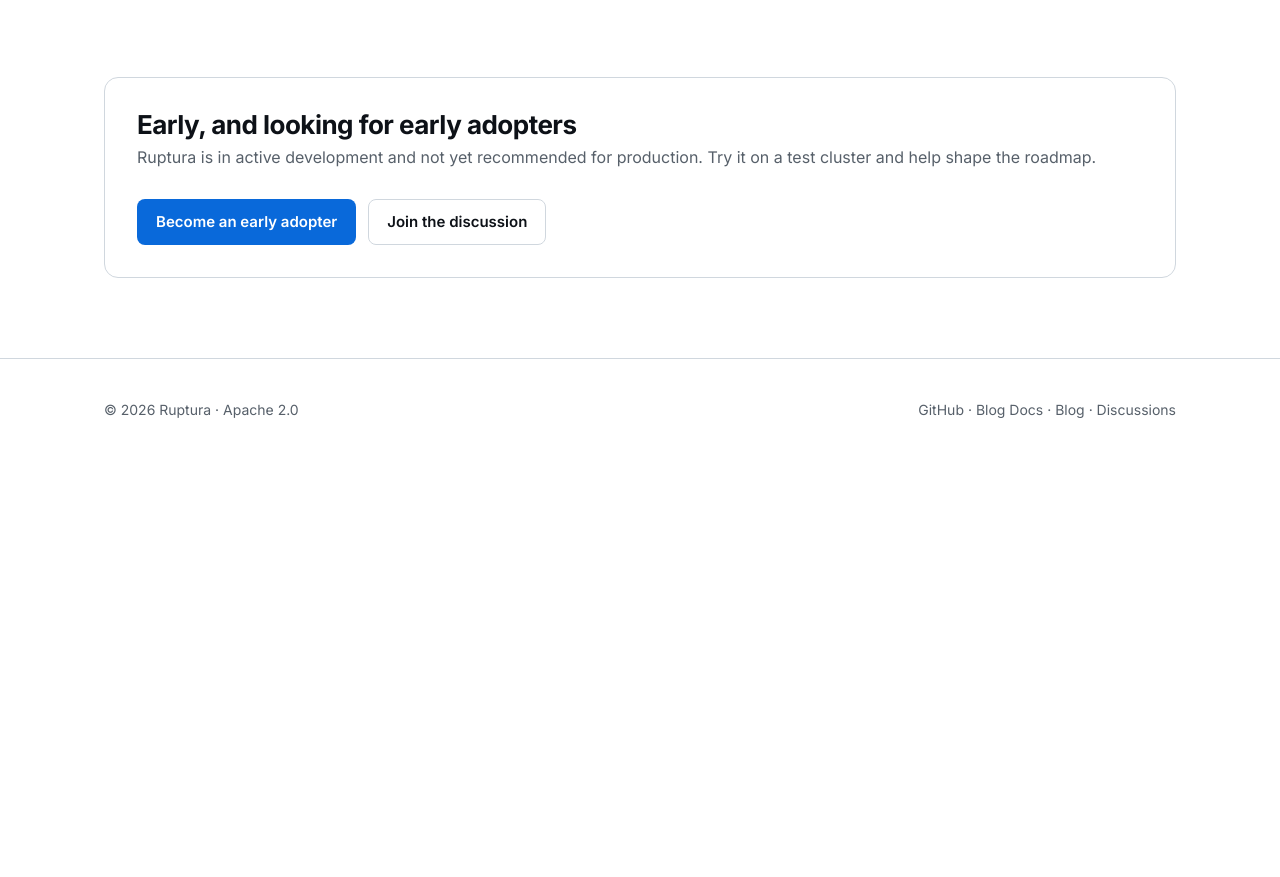
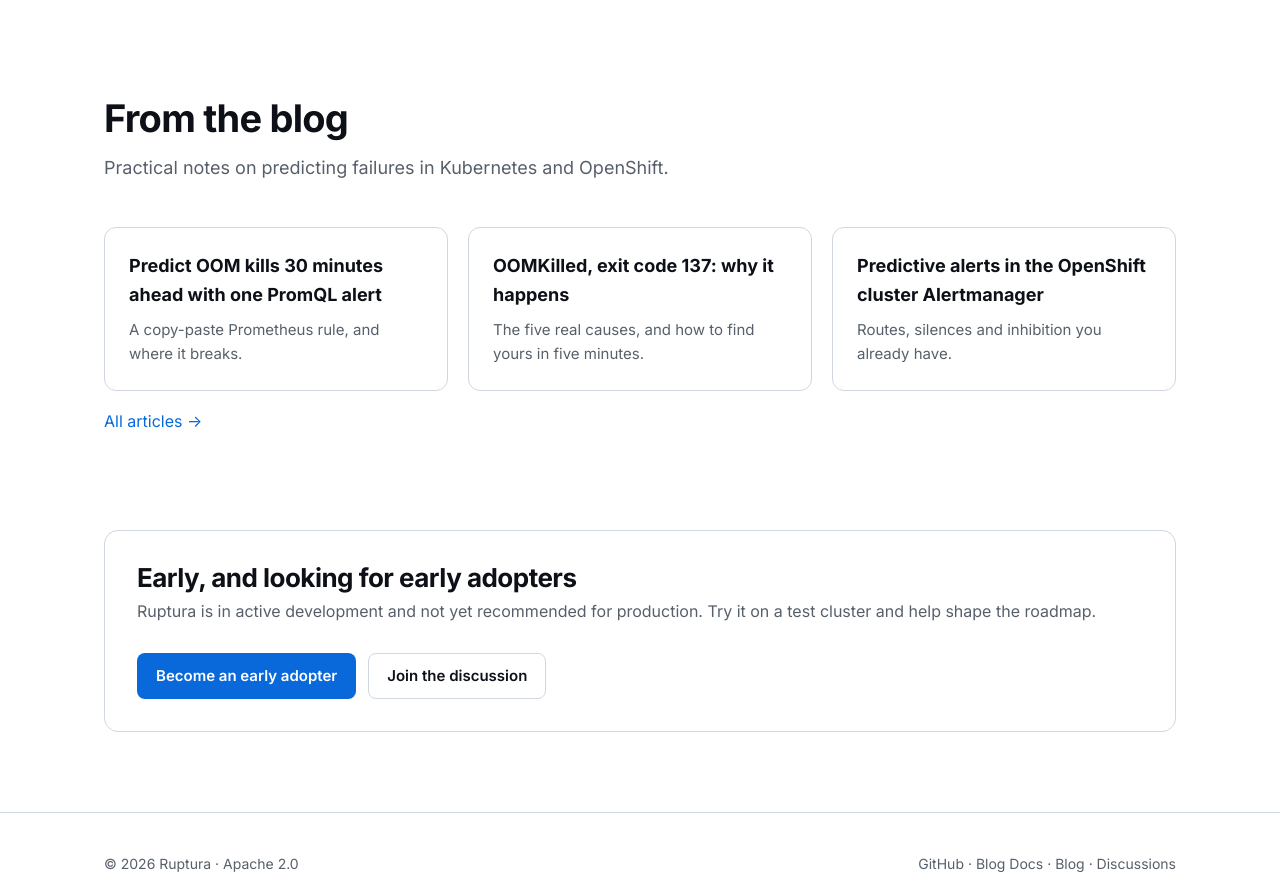
Before and after one commit to benfradjselim/getruptura.dev, a plain HTML site: page index.html in a window 1280 px wide. Shown: the part 3903-4780 px from the top of the page. Before the commit the page ends 4364 px from the top, so only its background shows below. Drawn offline with Linux system fonts and the light colour scheme.

Commit message:
Home: latest from the blog

```diff
--- a/index.html
+++ b/index.html
@@ -278,6 +278,19 @@ docker compose up --build</pre>
   </div>
 </section>
 
+
+<section id="blog" style="padding-top:20px">
+  <div class="wrap">
+    <h2>From the blog</h2>
+    <p class="sub">Practical notes on predicting failures in Kubernetes and OpenShift.</p>
+    <div class="grid3">
+      <a class="card" style="text-decoration:none;color:inherit" data-goatcounter-click="home-blog-promql" href="/blog/predict-oom-kills-promql/"><h3>Predict OOM kills 30 minutes ahead with one PromQL alert</h3><p>A copy-paste Prometheus rule, and where it breaks.</p></a>
+      <a class="card" style="text-decoration:none;color:inherit" data-goatcounter-click="home-blog-137" href="/blog/kubernetes-oomkilled-exit-code-137/"><h3>OOMKilled, exit code 137: why it happens</h3><p>The five real causes, and how to find yours in five minutes.</p></a>
+      <a class="card" style="text-decoration:none;color:inherit" data-goatcounter-click="home-blog-openshift" href="/blog/openshift-cluster-alertmanager-predictive-alerts/"><h3>Predictive alerts in the OpenShift cluster Alertmanager</h3><p>Routes, silences and inhibition you already have.</p></a>
+    </div>
+    <p style="margin-top:18px"><a href="/blog/">All articles →</a></p>
+  </div>
+</section>
 <section style="padding-top:0">
   <div class="wrap">
     <div class="status">
```
